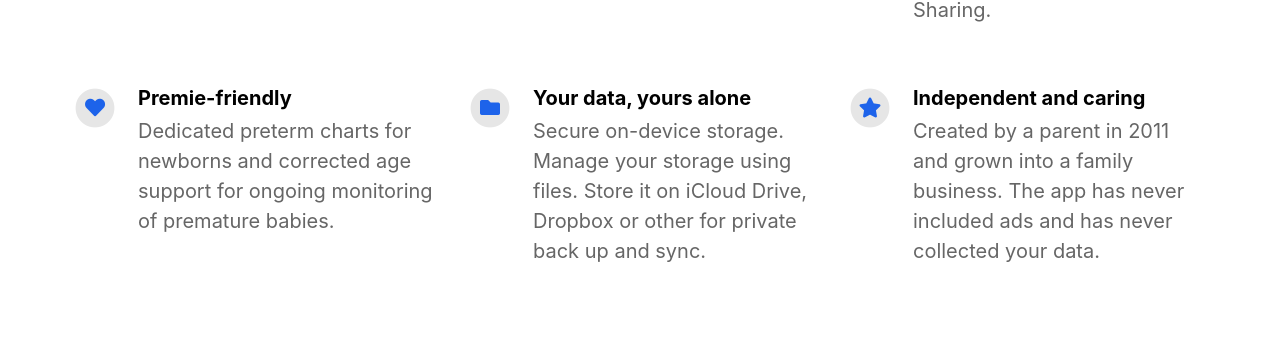
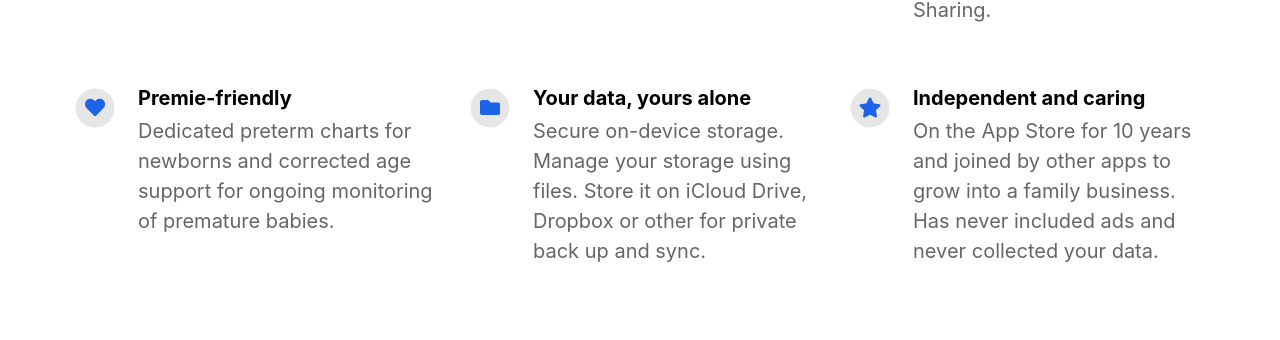
Before and after one commit to Clafou/growthchart.app, a Jekyll site: the page built from index.html, in a window 1280 px wide. Shown: the part 1267-1607 px from the top of the page. Built offline with Jekyll 4.4.1, drawn with Linux system fonts in a browser that asks for light colours; nearby versions of some CDN libraries.

Commit message:
Reworded

```diff
--- a/_config.yml
+++ b/_config.yml
@@ -56,7 +56,7 @@ features                                  :
     fontawesome_icon_name                 : folder
 
   - title                                 : Independent and caring
-    description                           : Created by a parent in 2011 and grown into a family business. The app has never included ads and has never collected your data.
+    description                           : On the App Store for 10 years and joined by other apps to grow into a family business. Has never included ads and never collected your data.
     fontawesome_icon_name                 : star
 
   - title                                 : # New Feature Title
```
